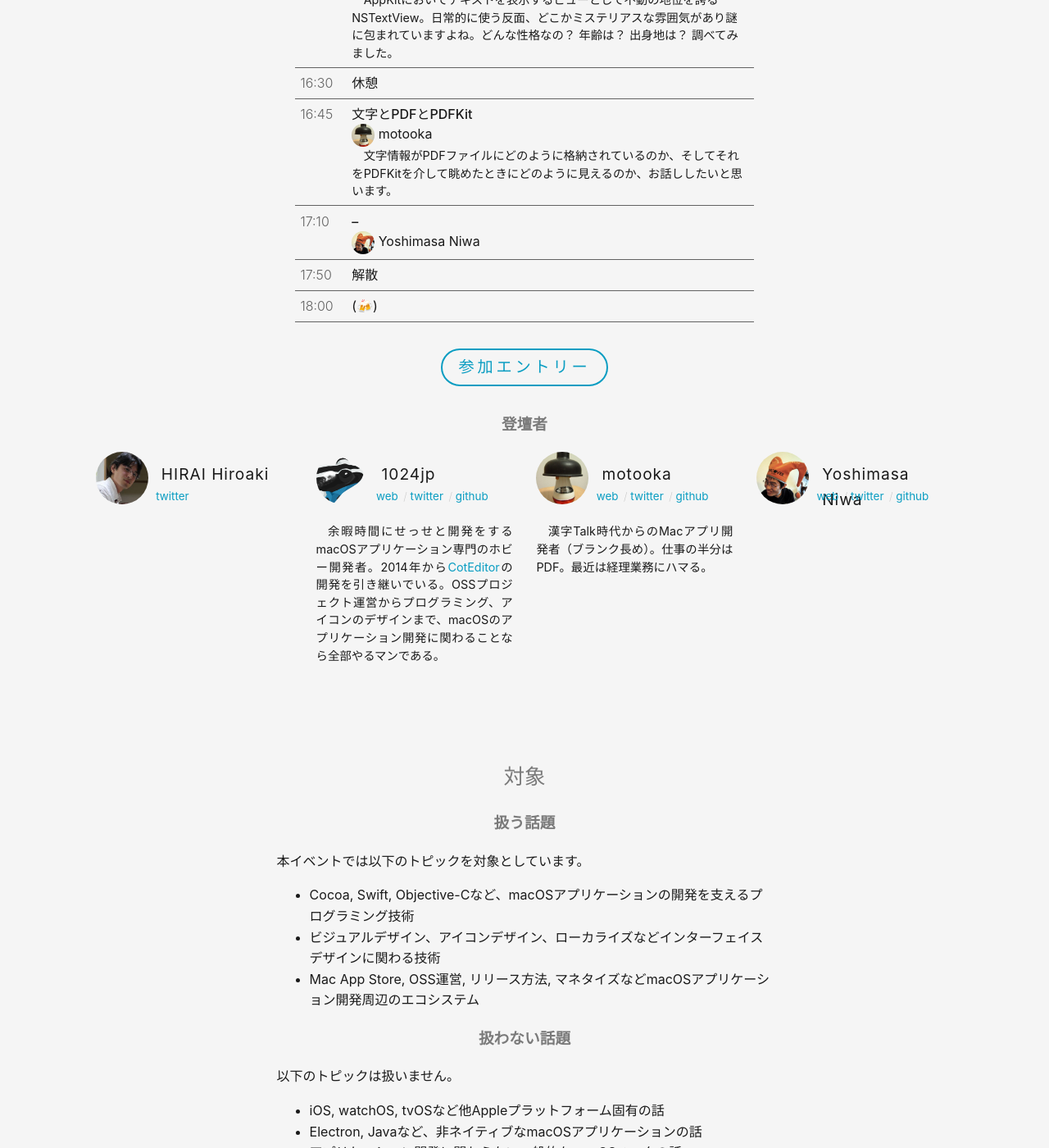
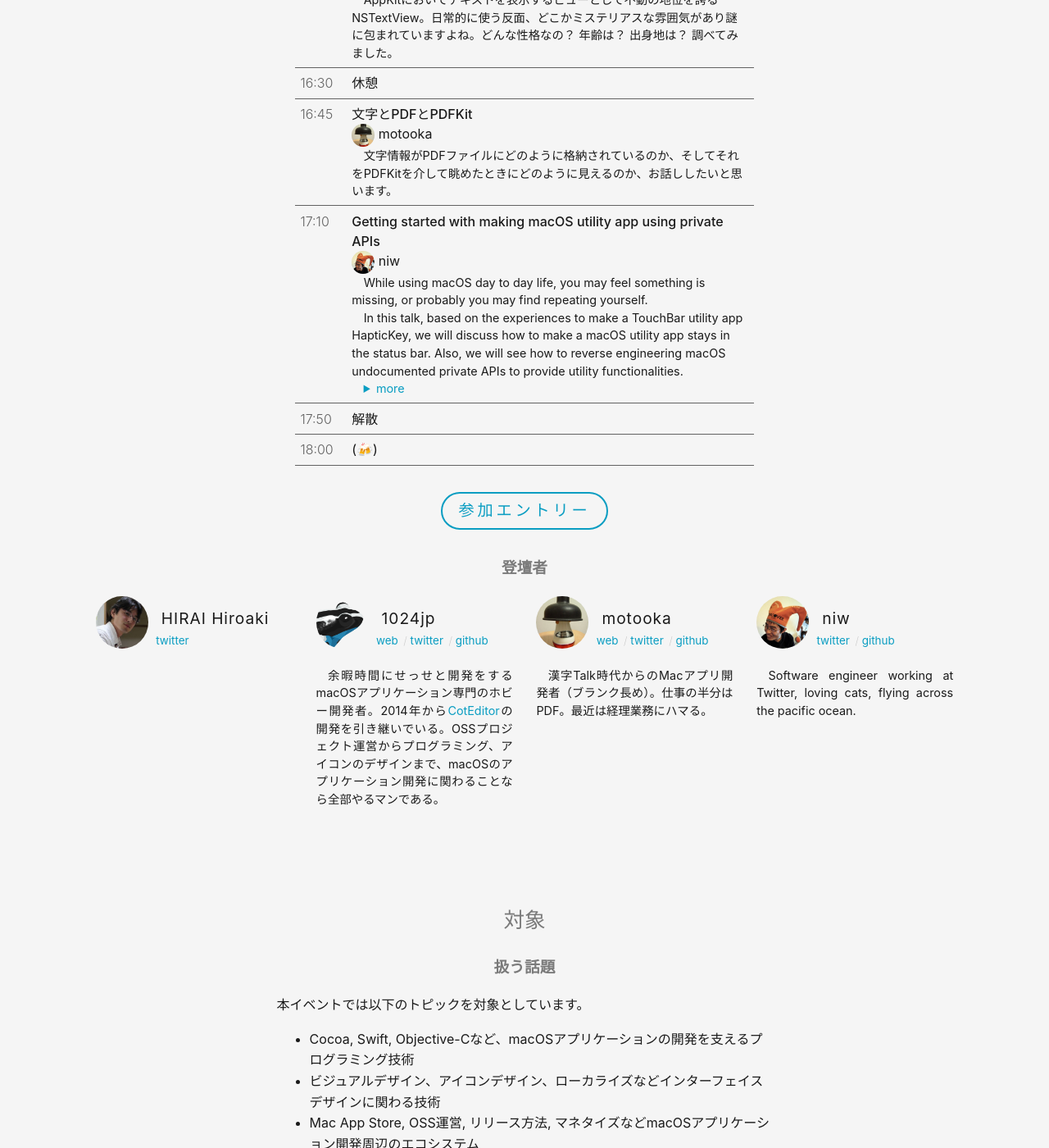
Before and after one commit to macOS-native/macos-native.github.io, a Jekyll site: the page built from index.md, in a window 1280 px wide and 1400 px high, scrolled down 1044 px. Shown: the whole window at 82% size. Built offline with Jekyll 4.4.1, drawn with Linux system fonts in a browser that asks for light colours.

Commit message:
Update niw-san’s info

```diff
--- a/_data/events.yml
+++ b/_data/events.yml
@@ -34,10 +34,29 @@ symposium_05:
       description: |
          文字情報がPDFファイルにどのように格納されているのか、そしてそれをPDFKitを介して眺めたときにどのように見えるのか、お話ししたいと思います。
     - time: "17:10"
-      title: "–"
+      title: "Getting started with making macOS utility app using private APIs"
       presenter:
-        name: Yoshimasa Niwa
+        name: niw
         avatar: niw
+      description: |
+        While using macOS day to day life, you may feel something is missing, or probably you may find repeating yourself.
+
+        In this talk, based on the experiences to make a TouchBar utility app HapticKey, we will discuss how to make a macOS utility app stays in the status bar. Also, we will see how to reverse engineering macOS undocumented private APIs to provide utility functionalities.
+      details: |
+        Expected audiences and knowledge:
+        - Those who want to improve their day to day life by themselves.
+        - Intermediate level of Apple platform knowledge.
+        - Beginner level of Objective-C knowledge.
+
+        The goal of this talk:
+        - Make `NSStatusBar` utility application.
+        - Reverse engineering undocumented private APIs and use it.
+        - Objective-C runtime
+
+        Following topics are non-goal of this talk:
+        - Basic knowledge about how to use Xcode
+        - Security problems related to reverse engineering.
+        - Swift
     - time: "17:50"
       title: "解散"
     - time: "18:00"
--- a/_data/members.yml
+++ b/_data/members.yml
@@ -72,7 +72,7 @@ motooka:
   bio: 漢字Talk時代からのMacアプリ開発者（ブランク長め）。仕事の半分はPDF。最近は経理業務にハマる。
 
 niw:
-  name: Yoshimasa Niwa
+  name: niw
   github: niw
   twitter: niw
-  web: http://niw.at
+  bio: Software engineer working at Twitter, loving cats, flying across the pacific ocean.
```
